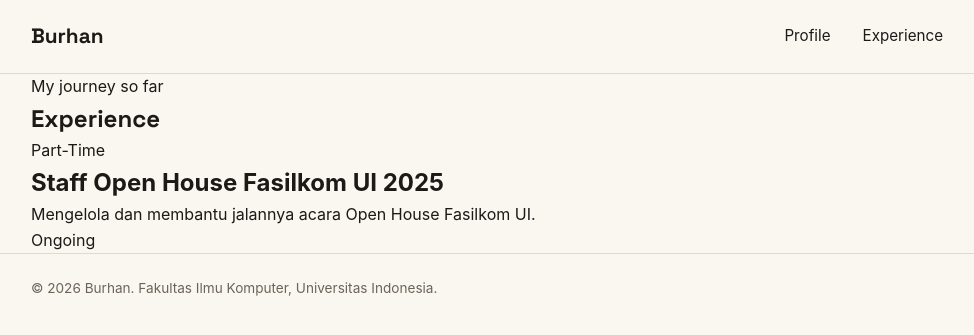
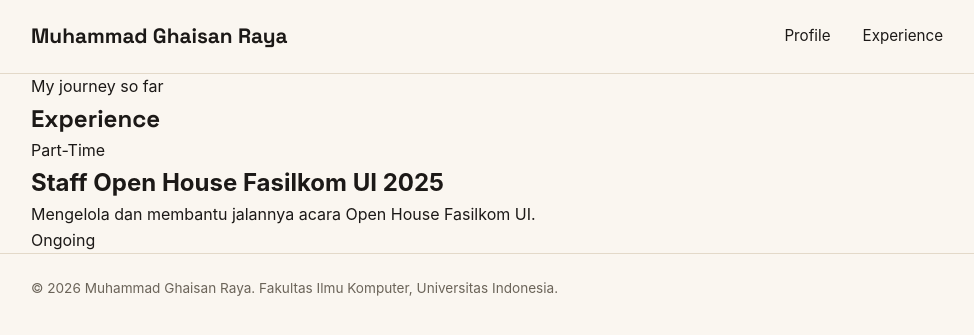
Before and after one commit to rayamg0101/myportofolio, a Django app: page /experience/ in a window 1280 px wide. Shown: the top 335 px of the page, without its empty margins (153-1127 px from the left). Run offline with Django 5.2, Linux system fonts and the light colour scheme; data comes from the database, SQL or seed files in the repository.

Commit message:
ganti nama

```diff
--- a/main/views.py
+++ b/main/views.py
@@ -4,8 +4,8 @@
 # Create your views here.
 def show_main(request):
     context = {
-        "name": "Burhan",
-        "npm": "2206000000",
+        "name": "Muhammad Ghaisan Raya",
+        "npm": "2506624493",
         "study_program": "S1 Ilmu Komputer",
         "bio": (
             "A Computer Science student at Universitas Indonesia interested "
@@ -17,7 +17,7 @@
 
 def show_experience(request):
     context = {
-        "name": "Burhan",
+        "name": "Muhammad Ghaisan Raya",
         "experience_list": Experience.objects.all(),
     }
     return render(request, "experience.html", context)
--- a/templates/index.html
+++ b/templates/index.html
@@ -30,7 +30,7 @@
                 </div>
                 <div class="hero-photo">
                     <div class="photo-block"></div>
-                    <img class="avatar" src="/static/img/burhan.png" alt="Photo of {{ name }}">
+                    <img class="avatar" src="{% static 'img/fotoSMA.jpeg' %}" alt="Photo of {{ name }}">
                 </div>
                 <div class="hero-details">
                     <p class="bio">{{ bio }}</p>
```
